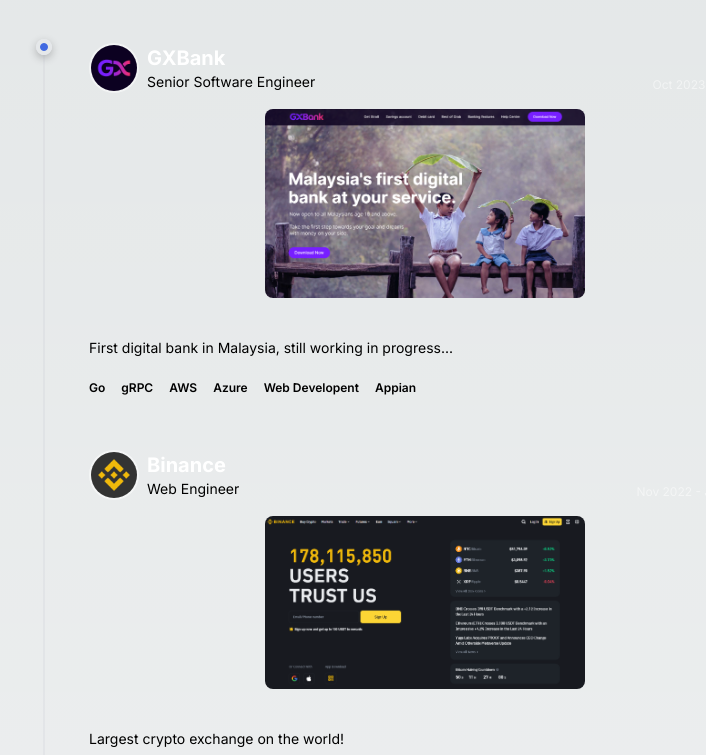
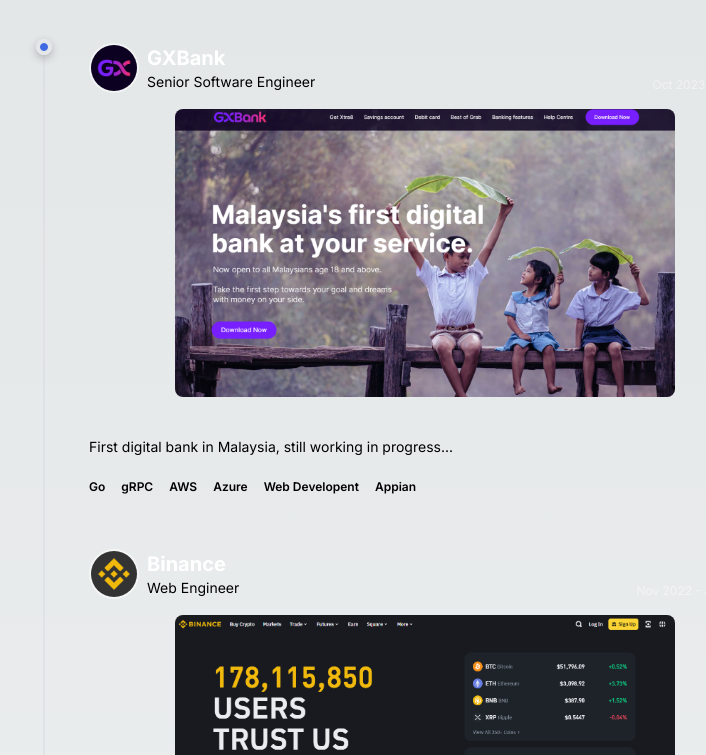
Before and after one commit to zzkhong/my-portfolio-v2, a Next.js app: page / in a window 1280 px wide. Shown: the part 1819-2574 px from the top of the page, without its empty margins (215-921 px from the left). Built offline with nearby package versions, Linux system fonts and the light colour scheme; no server answers.

Commit message:
chore: adjust photo size

```diff
--- a/src/components/TracingBeam/MyBeam.tsx
+++ b/src/components/TracingBeam/MyBeam.tsx
@@ -41,7 +41,7 @@
                   alt="blog thumbnail"
                   height="300"
                   width="500"
-                  className="rounded-lg max-w-80 mb-10 object-cover mx-auto"
+                  className="rounded-lg max-h-72 mb-10 object-cover mx-auto"
                 />
               )}
               {item.description}
```
